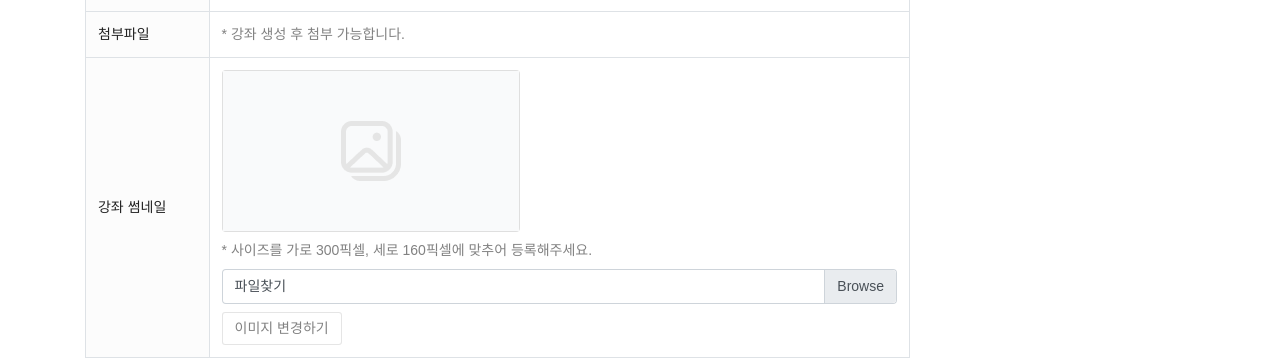
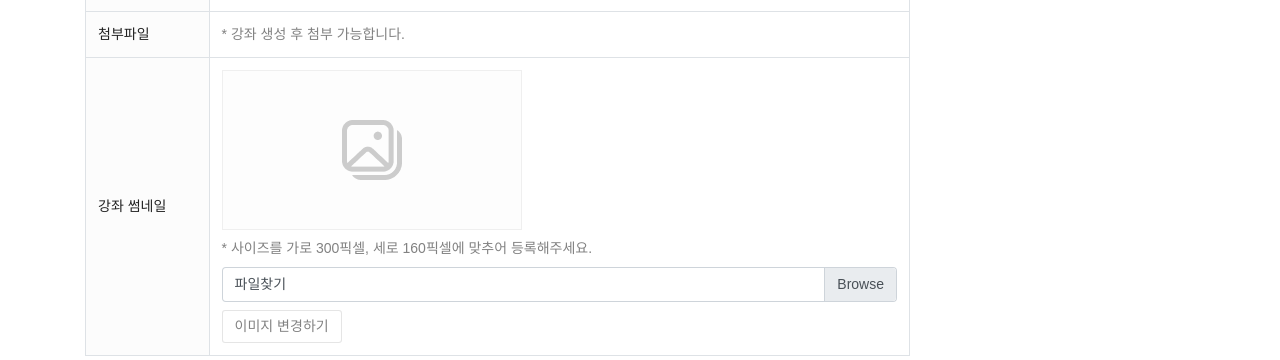
Before and after one commit to shi5719/labyweb, a plain HTML site: page user/course-add.html in a window 1280 px wide. Shown: the part 472-832 px from the top of the page. Drawn offline with nearby package versions, Linux system fonts and the light colour scheme.

Commit message:
강좌썸네일 div-이미지변경

```diff
--- a/user/course-add.html
+++ b/user/course-add.html
@@ -115,10 +115,8 @@
                                   <tr>
                                     <th>강좌 썸네일</th>
                                     <td>
-                                        <div class="card mb-2" style="width:298px; height:162px;">
-                                            <div class="card-img2"><!-- img size w:298 h:162--></div>
-                                        </div>
-                                        <div class="text-s font-12 mb-2">* 사이즈를 가로 300픽셀, 세로 160픽셀에 맞추어 등록해주세요.</div>
+                                        <img src="../public/images/common/thumbnail-noimage.png" alt="no image" />
+                                        <div class="text-s font-12 my-2">* 사이즈를 가로 300픽셀, 세로 160픽셀에 맞추어 등록해주세요.</div>
                                         <div class="custom-file mb-2">
                                             <input type="file" class="custom-file-input" id="customFile">
                                             <label class="custom-file-label" for="customFile">파일찾기</label>
```
Also changed, not shown: public/images/common/thumbnail-noimage.png (added).
